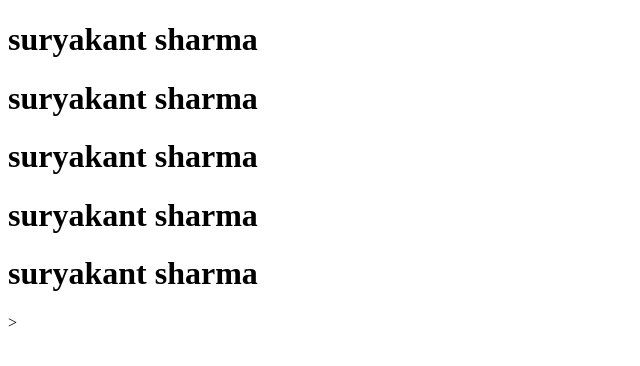
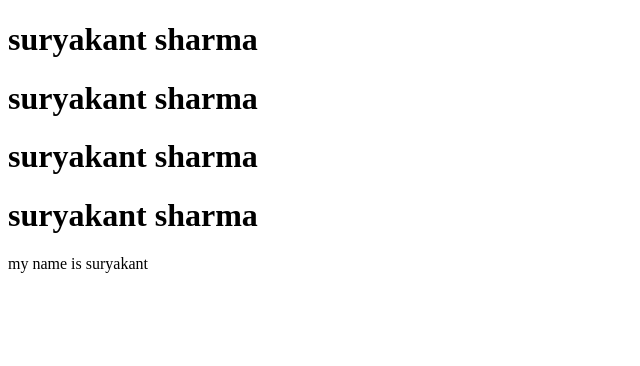
Before and after one commit to Surya-Database/Aem-practise-, a plain HTML site: page index.html in a window 1280 px wide. Shown: the whole page, without its empty margins (0-640 px from the left). Drawn offline with Linux system fonts and the light colour scheme.

Commit message:
one line changed in here

```diff
--- a/index.html
+++ b/index.html
@@ -12,7 +12,7 @@
     <h1>suryakant sharma</h1>
     <h1>suryakant sharma</h1>
     <h1>suryakant sharma</h1>
-    <h1>suryakant sharma</h1>
-</div>>
+     <p>my name is suryakant</p>
+</div>
 </body>
 </html>
```
